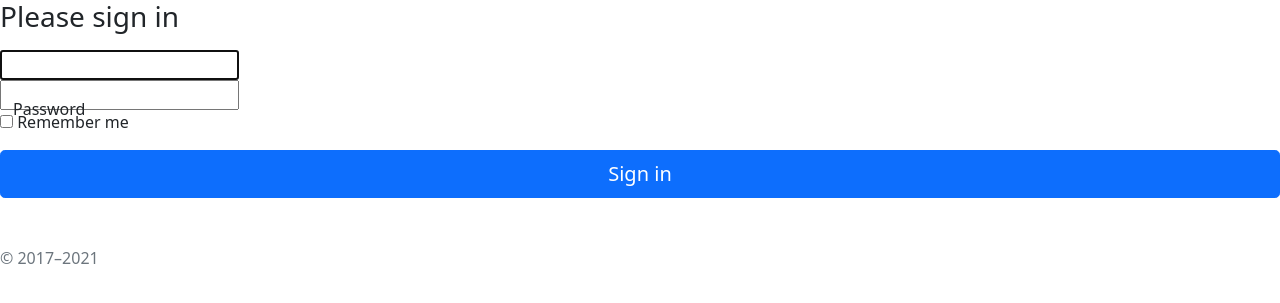
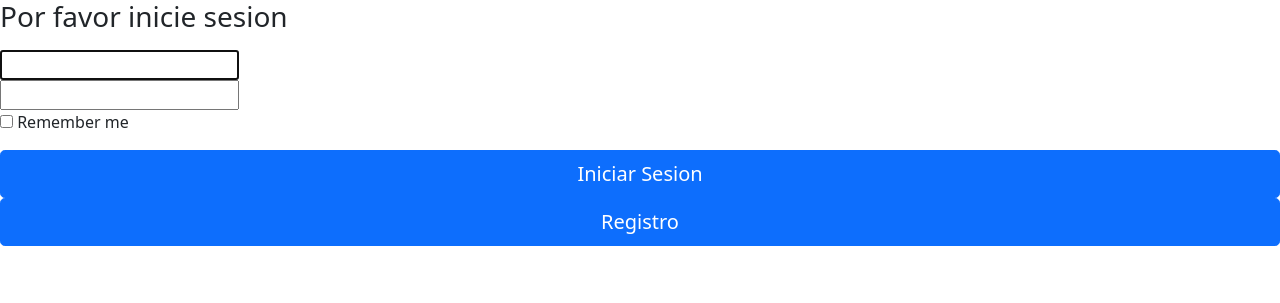
Before and after one commit to juanmajimenezalf/PSP_Django_Grupo9, a Django app: page / in a window 1280 px wide. Shown: the top 303 px of the page. Run offline with Django 3.2, Linux system fonts and the light colour scheme; parts of the project's set-up code (start-up, migrations or seed data) failed here and were passed over.

Commit message:
ultimos cambios

```diff
--- a/gestionproyectos/gestionproyectos/urls.py
+++ b/gestionproyectos/gestionproyectos/urls.py
@@ -16,12 +16,13 @@ Including another URLconf
 from django.contrib import admin
 from django.urls import path, include
 from django.views.generic.base import TemplateView
-from registration.views import Login
+from registration.views import Login, LogoutView
 
 
 urlpatterns = [
     path('admin/', admin.site.urls),
     path('', Login.as_view(), name='login'),
+    path('logout', LogoutView.as_view(), name='logout'),
     path('home', TemplateView.as_view(template_name='home.html'), name='home'),
     path('acounts/', include('registration.urls')),
 ]
--- a/gestionproyectos/registration/views.py
+++ b/gestionproyectos/registration/views.py
@@ -4,7 +4,7 @@ from django.urls import reverse_lazy
 from django import forms
 from django.contrib.auth.forms import UserCreationForm, UserChangeForm
 from django.views.generic import CreateView, UpdateView
-from django.contrib.auth.views import LoginView
+from django.contrib.auth.views import LoginView, LogoutView
 from registration.forms import EditUserProfileForm
 
 from registration.forms import UserCreationFormEmail
--- a/gestionproyectos/templates/login.html
+++ b/gestionproyectos/templates/login.html
@@ -5,7 +5,7 @@
 {% block content %}
 <form method="post">
   {% csrf_token %}
-  <h1 class="h3 mb-3 fw-normal">Please sign in</h1>
+  <h1 class="h3 mb-3 fw-normal">Por favor inicie sesion</h1>
 
   <div class="form-floating">
     {{ form.username }}
@@ -13,7 +13,7 @@
   </div>
   <div class="form-floating">
     {{ form.password }}
-    <label for="floatingPassword">Password</label>
+    <label for="floatingPassword"></label>
   </div>
 
   <div class="checkbox mb-3">
@@ -21,7 +21,7 @@
       <input type="checkbox" value="remember-me"> Remember me
     </label>
   </div>
-  <button class="w-100 btn btn-lg btn-primary" type="submit">Sign in</button>
-  <p class="mt-5 mb-3 text-muted">&copy; 2017–2021</p>
+  <button class="w-100 btn btn-lg btn-primary" type="submit">Iniciar Sesion</button>
+  <a class="w-100 btn btn-lg btn-primary" href="{% url 'registro' %}" role="button">Registro</a>
 </form>
 {% endblock %}
```
Also changed, not shown: gestionproyectos/templates/home.html (+2 -9 lines).
